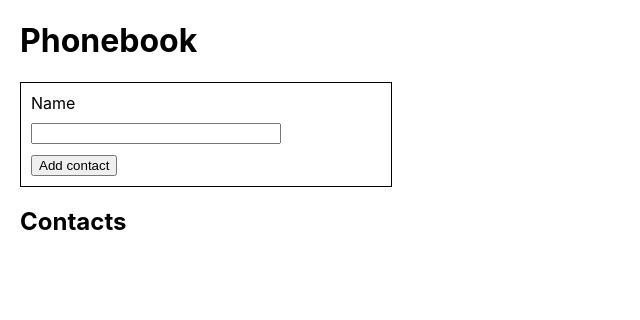
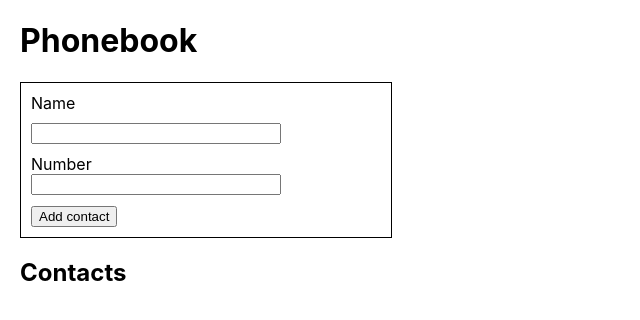
Before and after one commit to drdolgiy/goit-react-hw-02-phonebook, a React (Create React App) app: page / in a window 1280 px wide. Shown: the top 320 px of the page, without its empty margins (0-640 px from the left). Built offline with nearby package versions, Linux system fonts and the light colour scheme.

Commit message:
Completed task 2

```diff
--- a/src/App.jsx
+++ b/src/App.jsx
@@ -7,15 +7,18 @@ import { nanoid } from "nanoid";
 class App extends Component {
     state = {
         contacts: [],
-        name: ''
+        filter: '',
+        name: '',
+        number: ''
     };
 
     formSubmitHandler = data => {
-        console.log(data.contacts)
+        // console.log(data.number)
 
         const contact = {
             id: nanoid(),
             name: data.name,
+            number: data.number
         };
 
         this.setState(prevState => ({
@@ -35,9 +38,9 @@ class App extends Component {
                 <h2>Contacts</h2>
 
                 <ul>
-                    {this.state.contacts.map(({name, id}) => {
+                    {this.state.contacts.map(({name,number, id}) => {
                         return (
-                            <li key={id}>{name}</li>
+                            <li key={id}>{name}: {number}</li>
                         )
                     })}
                 </ul>
--- a/src/Form/Form.jsx
+++ b/src/Form/Form.jsx
@@ -1,18 +1,28 @@
 import React, { Component } from 'react';
 import { nanoid } from "nanoid";
-import {ContactForm, ContactLabel, InputName} from "./Form.styled"
+import {ContactForm, ContactLabel,TelLabel, InputName} from "./Form.styled"
 
 class Form extends Component {
     state = {
         contacts: [],
-        name: ''
+        filter: '',
+        name: '',
+        number: ''
     };
 
     nameInputId = nanoid();
 
     handleNameChange = event => {
+        // const { name, number } = event.currentTarget.value;
         this.setState({ name: event.currentTarget.value });
     };
+
+    handleNumberChange = event => {
+        // const { name, number } = event.currentTarget.value;
+        this.setState({ number: event.currentTarget.value });
+    };
+
+
 
     handleSubmit = event => {
         event.preventDefault();
@@ -25,7 +35,8 @@ class Form extends Component {
     reset = () => {
         this.setState({
             contacts: [],
-            name: ''
+            name: '',
+            number: ''
         })
     };
 
@@ -48,6 +59,19 @@ class Form extends Component {
                         />
                     </ContactLabel>
 
+                    <TelLabel>
+                        Number
+                        <input
+                            type="tel"
+                            value={this.state.number}
+                            onChange={this.handleNumberChange}
+                            name="number"
+                            pattern="\+?\d{1,4}?[-.\s]?\(?\d{1,3}?\)?[-.\s]?\d{1,4}[-.\s]?\d{1,4}[-.\s]?\d{1,9}"
+                            title="Phone number must be digits and can contain spaces, dashes, parentheses and can start with +"
+                            required
+                        />
+                    </TelLabel>
+
                     <button type='submit'>Add contact</button>
                 </ContactForm>
 
--- a/src/Form/Form.styled.jsx
+++ b/src/Form/Form.styled.jsx
@@ -21,3 +21,14 @@ export const InputName = styled.input`
   margin-top: 10px;
   /* margin-bottom: 10px; */
 `
+
+export const TelLabel = styled.label`
+
+  display: flex;
+  flex-direction: column;
+  width: 250px;
+  /* margin-top: 10px; */
+  margin-bottom: 10px;
+
+
+`
```
